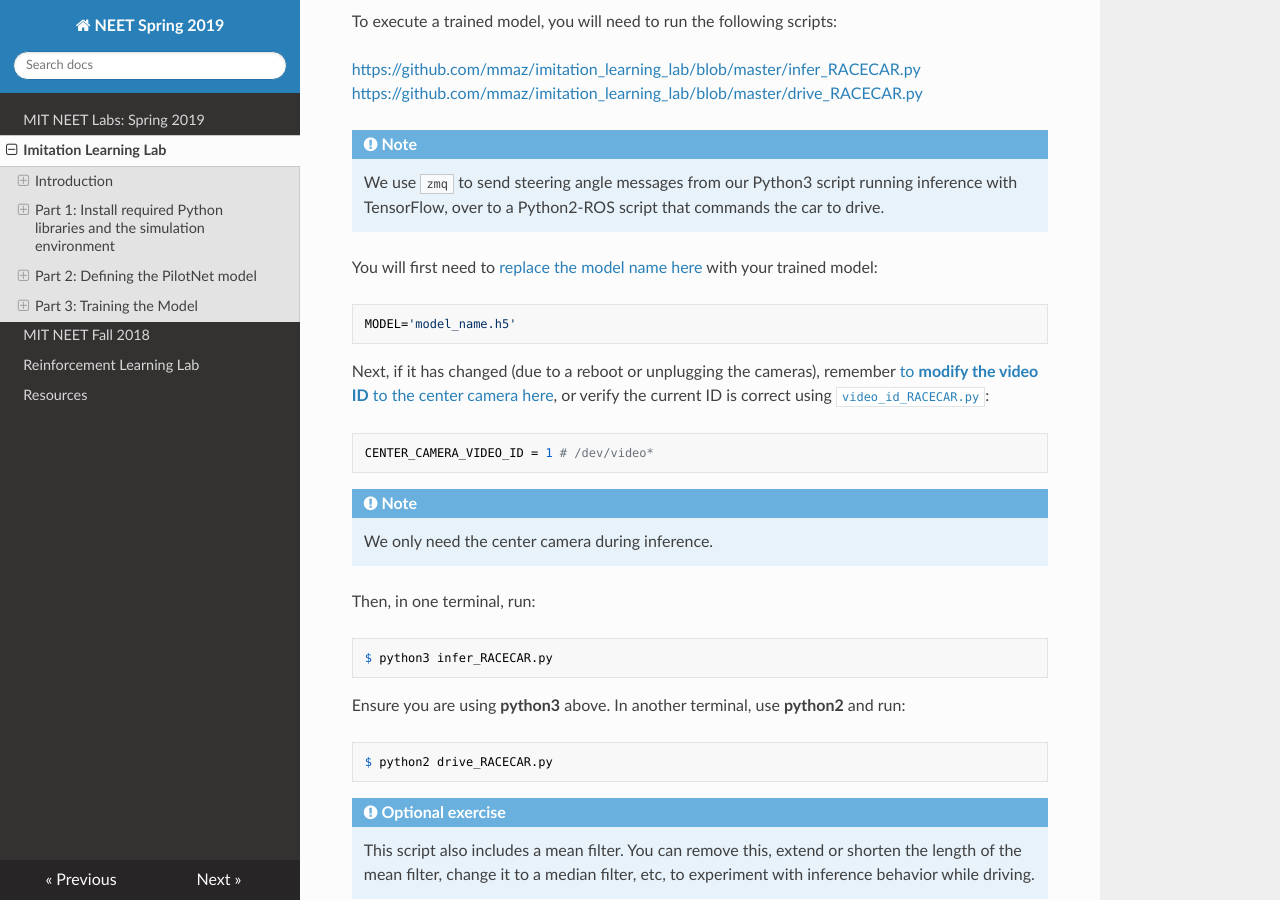
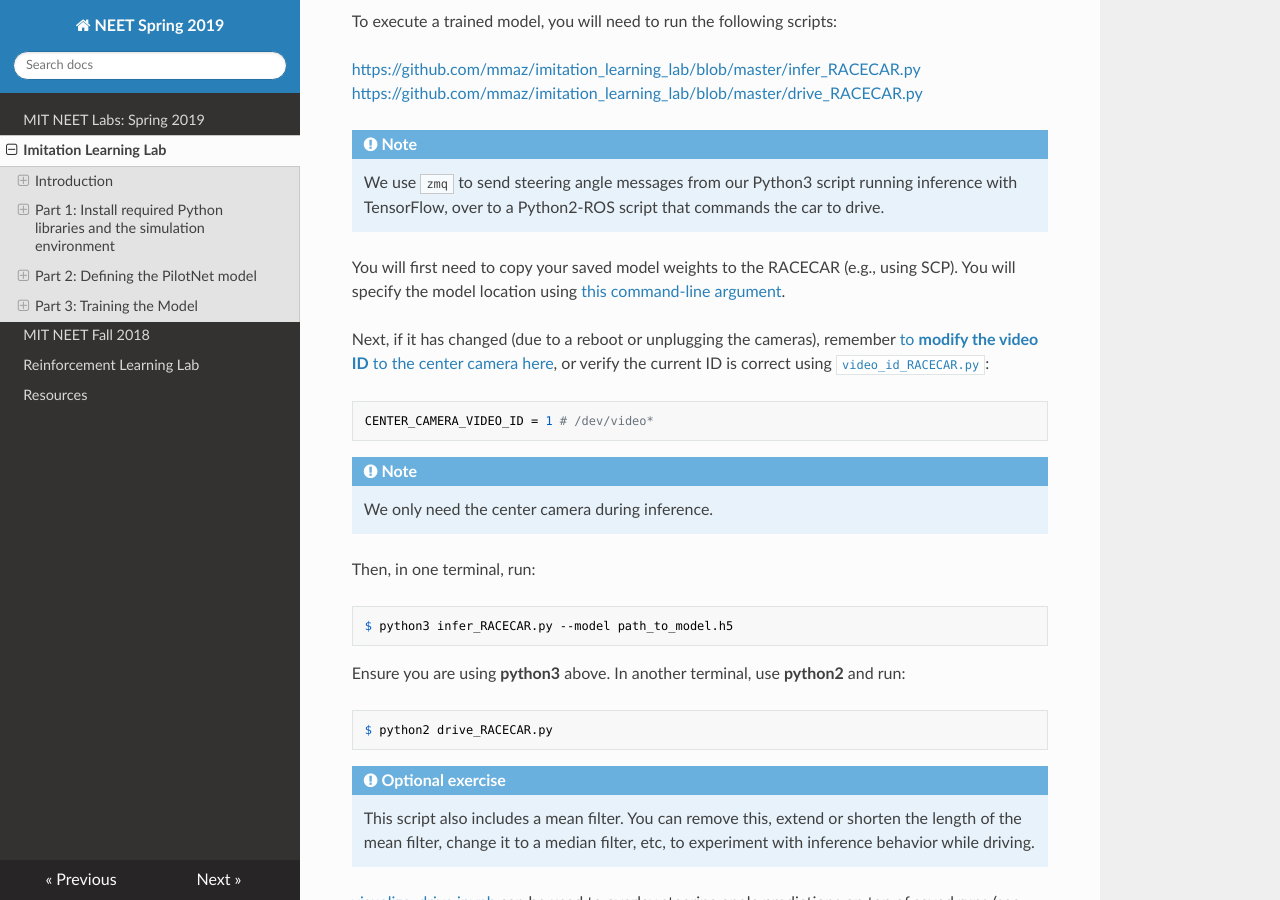
Before and after one commit to mmaz/neet, an MkDocs documentation site: the page built from docs/imitation_learning.md, in a window 1280 px wide and 900 px high, scrolled down 16214 px. Built offline with MkDocs 1.6.1, drawn with Linux system fonts in a browser that asks for light colours; nearby versions of some CDN libraries.

Commit message:
add model argument

````diff
--- a/docs/imitation_learning.md
+++ b/docs/imitation_learning.md
@@ -469,11 +469,7 @@ To execute a trained model, you will need to run the following scripts:
 !!! note
     We use `zmq` to send steering angle messages from our Python3 script running inference with TensorFlow, over to a Python2-ROS script that commands the car to drive.
 
-You will first need to [replace the model name here](https://github.com/mmaz/imitation_learning_lab/blob/ee982299cdfe81ddf59541f696fe2f1b8f9ba104/infer_RACECAR.py#L23) with your trained model:
-
-```python
-MODEL='model_name.h5'
-```
+You will first need to copy your saved model weights to the RACECAR (e.g., using SCP). You will specify the model location using [this command-line argument](https://github.com/mmaz/imitation_learning_lab/blob/6dd9a61f2c687888de80afe94c2df139490828cd/infer_RACECAR.py#L27).
 
 Next, if it has changed (due to a reboot or unplugging the cameras), remember [to **modify the video ID** to the center camera here](https://github.com/mmaz/imitation_learning_lab/blob/ee982299cdfe81ddf59541f696fe2f1b8f9ba104/infer_RACECAR.py#L19), or verify the current ID is correct using [`video_id_RACECAR.py`](https://github.com/mmaz/imitation_learning_lab/blob/master/video_id_RACECAR.py):
 
@@ -487,7 +483,7 @@ CENTER_CAMERA_VIDEO_ID = 1 # /dev/video*
 Then, in one terminal, run:
 
 ```shell
-$ python3 infer_RACECAR.py
+$ python3 infer_RACECAR.py --model path_to_model.h5
 ```
 
 Ensure you are using **python3** above. In another terminal, use **python2** and run:
````
Also changed, not shown: docs/reinforcement_learning.md (+17 -4 lines).
